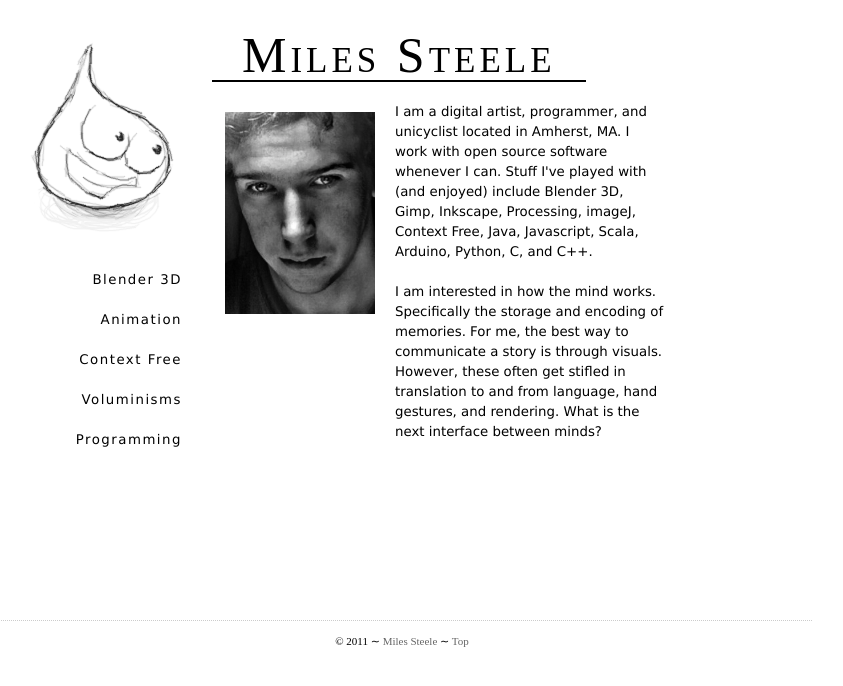
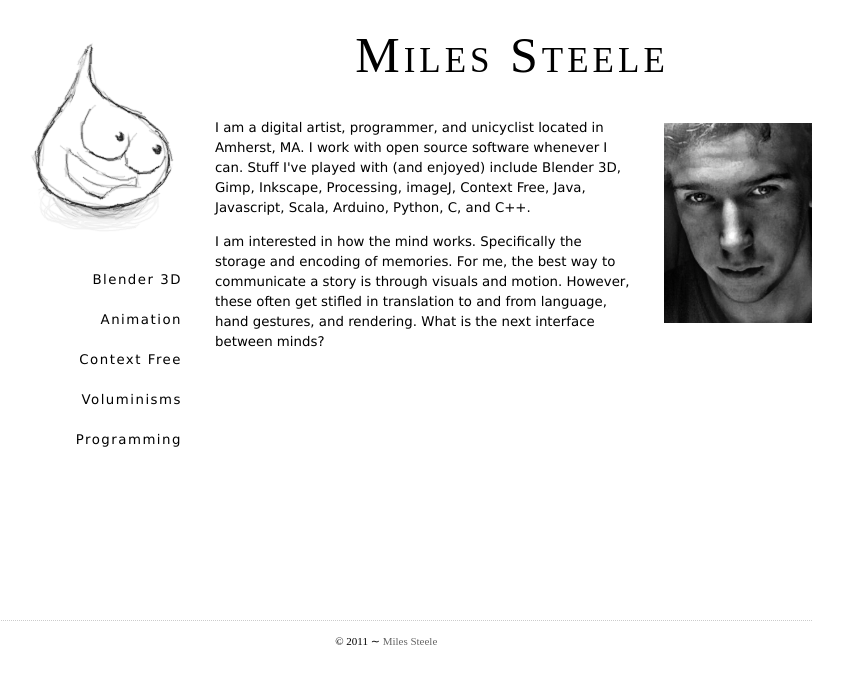
Before and after one commit to mlsteele/milessteele.com, a PHP site: page /about in a window 1280 px wide. Shown: the top 686 px of the page, without its empty margins (238-1081 px from the left). Run offline with PHP 8.4, Linux system fonts and the light colour scheme; style sheets or scripts are compiled from the project's sources.

Commit message:
about revamp, fix pagecurl layout, footer uplink, formatting

```diff
--- a/404.php
+++ b/404.php
@@ -10,4 +10,6 @@
 	}
 </style>
 
-<img id="FOFimg" src="/images/404.7.2.png"></img>
+<a href="/">
+  <img id="FOFimg" src="/images/404.7.2.png"></img>
+</a>
--- a/about.old3.php
+++ b/about.old3.php
@@ -4,7 +4,7 @@ $title='Miles Steele'
 
 <script type="text/javascript">
 $(document).ready(function(){
-    $('#topright').hide();
+    $('#aboutcurl').hide();
 });
 </script>
 
--- a/about.php
+++ b/about.php
@@ -4,23 +4,18 @@ $title='Miles Steele'
 
 <script type="text/javascript">
 $(document).ready(function(){
-		$('#topright').hide();
+		$('#aboutcurl').hide();
 });
 </script>
 
-<img class="imgholder" style="float: left; clear: both; padding: 10px 10px; margin-right: 10px;"
-width="150" alt="visage"
-src="/images/pt3.png">
+<div class="aboutpage">
+	<img class="visage" height="200" alt="visage" src="/images/pt3.png">
 
-<div class="exegesis" style="float: left; width: 270px;">
-
+	<p>
 		I am a digital artist, programmer, and unicyclist located in Amherst, MA.
-
 		I work with open source software whenever I can.
 
-Stuff I've played with
-(and enjoyed)
-include
+		Stuff I've played with (and enjoyed) include
 
 		Blender 3D,
 		Gimp,
@@ -37,10 +32,12 @@ Python,
 		C,
 		and
 		C++.
-<br><br>
+	</p>
+	<p>
 		I am interested in how the mind works.
 		Specifically the storage and encoding of memories.
-For me, the best way to communicate a story is through visuals.
+		For me, the best way to communicate a story is through visuals and motion.
 		However, these often get stifled in translation to and from language, hand gestures, and rendering.
 		What is the next interface between minds?
+	</p>
 </div>
--- a/index.php
+++ b/index.php
@@ -141,16 +141,15 @@
 	<div id="divisorM"></div>
 	<div id="colR">
 		<div id="pagetitle"><?php echo $title; ?></div>
-		<div id="divisorR"></div>
 		<div id="content">
 			<?php echo "$content_buffer"; ?>
 		</div>
 	</div>
 	<div id="footer">
-		&#169; 2011 &#8764 <a href="about">Miles Steele</a> <span class="uplink">&#8764 <a href="javascript:void(0)" class="uplink">Top</a></span>
+		<span>&#169; 2011 &#8764 </span><a href="about">Miles Steele</a><span class="uplink"> &#8764 <a href="javascript:void(0)" class="uplink">Top</a></span>
 	</div>
 </div>
-<a id="topright" href="about"></a>
+<a id="aboutcurl" href="about"></a>
 <div id="uparrow"></div>
 
 </body>
--- a/js/common.js
+++ b/js/common.js
@@ -68,7 +68,21 @@ $(document).ready(function() {
 		t/5 < h ? mv(t/5-h) : mv(0);
 		$('#container').width() + 120 < $(window).width() ? uparrow.show() : uparrow.hide();
 	}
-
 	$(window).scroll(function() {uparrowMaintain()});
 	$(window).resize(function() {uparrowMaintain()});
+
+	function uplinkMaintain() {
+	  var ul = $('#footer .uplink');
+	  if ($(window).height() < $(document).height()) {
+	    ul.stop(true).animate({opacity: 1}, 500)
+		} else {
+	    ul.stop(true).animate({opacity: 0}, 500);
+	  }
+	}
+	uplinkMaintain();
+  $(window).resize(function() {uplinkMaintain()});
+
+	$('#footer .uplink').click(function() {
+		$('html,body').animate({scrollTop: '0px'});
+	});
 });
--- a/style/common.less
+++ b/style/common.less
@@ -158,20 +158,21 @@ body {
 			font-size: 50px;
 			line-height: 50px;
 			letter-spacing: 4px;
-
-			float:left;
+			text-align: center;
 
 			padding-right: 30px;
 			padding-left: 30px;
 			margin-top: 0px;
 			margin-bottom: 20px;
 
-			border-style: solid;
-			border-color: #000;
-			border-width: 0 0 2px 0;
+			//border-style: solid;
+			//border-color: #ccc;
+			//border-width: 0 0 1px 0;
+
 
 		}
 
+/*
 		#divisorR {
 			visibility: hidden;
 			//background-image: url(/images/divisorR.png);
@@ -181,14 +182,11 @@ body {
 			width: @RCwidth + @LineSpacing;
 			height: @LineSpacing;
 		}
+*/
 
 		#content {
 			padding-left: 3px;
 			padding-top: 5px;
-
-			div {
-				float: left;
-			}
 
 			.left{float: left;}
 			.right{float: right;}
@@ -213,13 +211,14 @@ body {
 				margin-bottom: 30px;
 
 				img {
-					border-style: solid;
-					border-color: #eee;
-					border-width: 1px;
+					//border-style: solid;
+					//border-color: #eee;
+					//border-width: 1px;
 				}
 			}
 
 			.alibi {
+				float: left;
 				width: @RCwidth - 15*2;
 				padding: 15px;
 				margin-bottom: 30px;
@@ -237,8 +236,16 @@ body {
 			}
 
 			.homeimage {
-				margin-top: 0px;
-				margin-bottom: 0px;
+				width: 550px;
+				margin: 10px auto;
+			}
+
+			.aboutpage {
+				.visage {
+					float: right;
+					margin-left: 30px;
+					margin-top: 5px;
+				}
 			}
 		}
 	}
@@ -255,17 +262,21 @@ body {
 		border-color: #ccc;
 		border-width: 0px;
 		border-top-width: 1px;
+
+		.uplink {
+			opacity: 0;
+		}
 	}
 }
 
-#topright {
-	position: absolute;
+#aboutcurl {
+	position: fixed;
 	top: 0px;
 	right: 0px;
 
 	width: 80px;
 	height: 80px;
-	background-image: url(/images/topright.png);
+	background-image: url(/images/aboutcurl.png);
 }
 
 #uparrow {
--- a/voluminisms.php
+++ b/voluminisms.php
@@ -8,14 +8,12 @@ $collection = 'voluminisms';
 <!-- <?php ci('fruitjuice-green-yellow'); ?> -->
 
 <?php ci('fruitjuice-orange-red'); ?>
-
+<?php ci('synthetic'); ?>
 <div class="alibi">
 	What is a voluminism?<br>
-	Something big-ish and spacey. A google search leads to these beautiful paintings by
+	Who knows, but a google search reveals the beautiful paintings of
 	<a href="http://www.reginaortega.es/voluminismo.html">Regina Ortega</a>
 </div>
-
-<?php ci('synthetic'); ?>
 <!-- <?php ci('fruitjuice-blue-cyan'); ?> -->
 <!-- <?php ci('synthetic-subtract'); ?> -->
 <?php ci('smoke64-emits'); ?>
```
Also changed, not shown: context_free.php (+4 -4 lines), home.php (+3 -7 lines), images/aboutcurl.png (renamed from images/topright.png), images/aboutcurl.svg (renamed from images/topright.svg), images/pt3-color.png (renamed from images/pt3 copy.png), programming.php (line endings or trailing spaces), 1 other file. Lines whose indentation alone changed are shown as unchanged.
